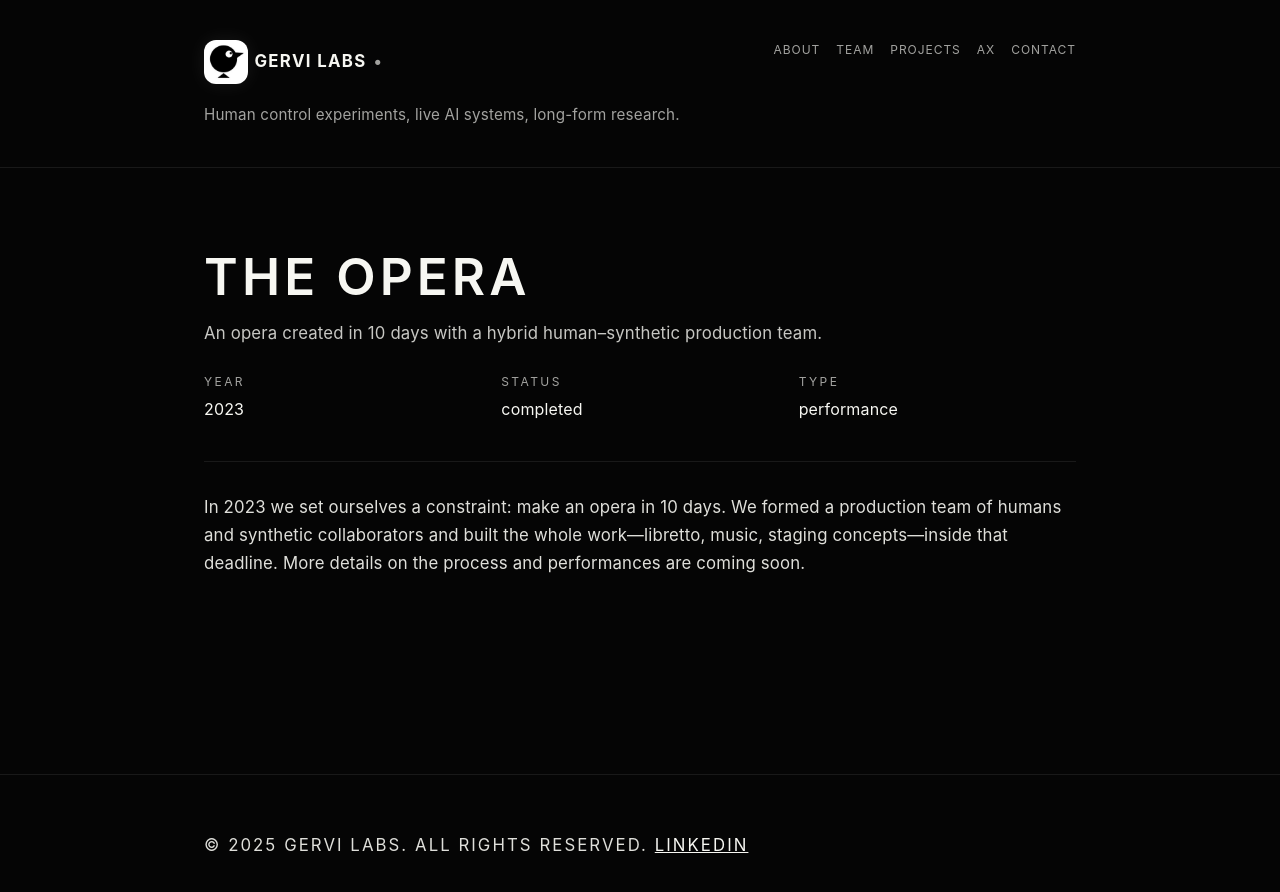
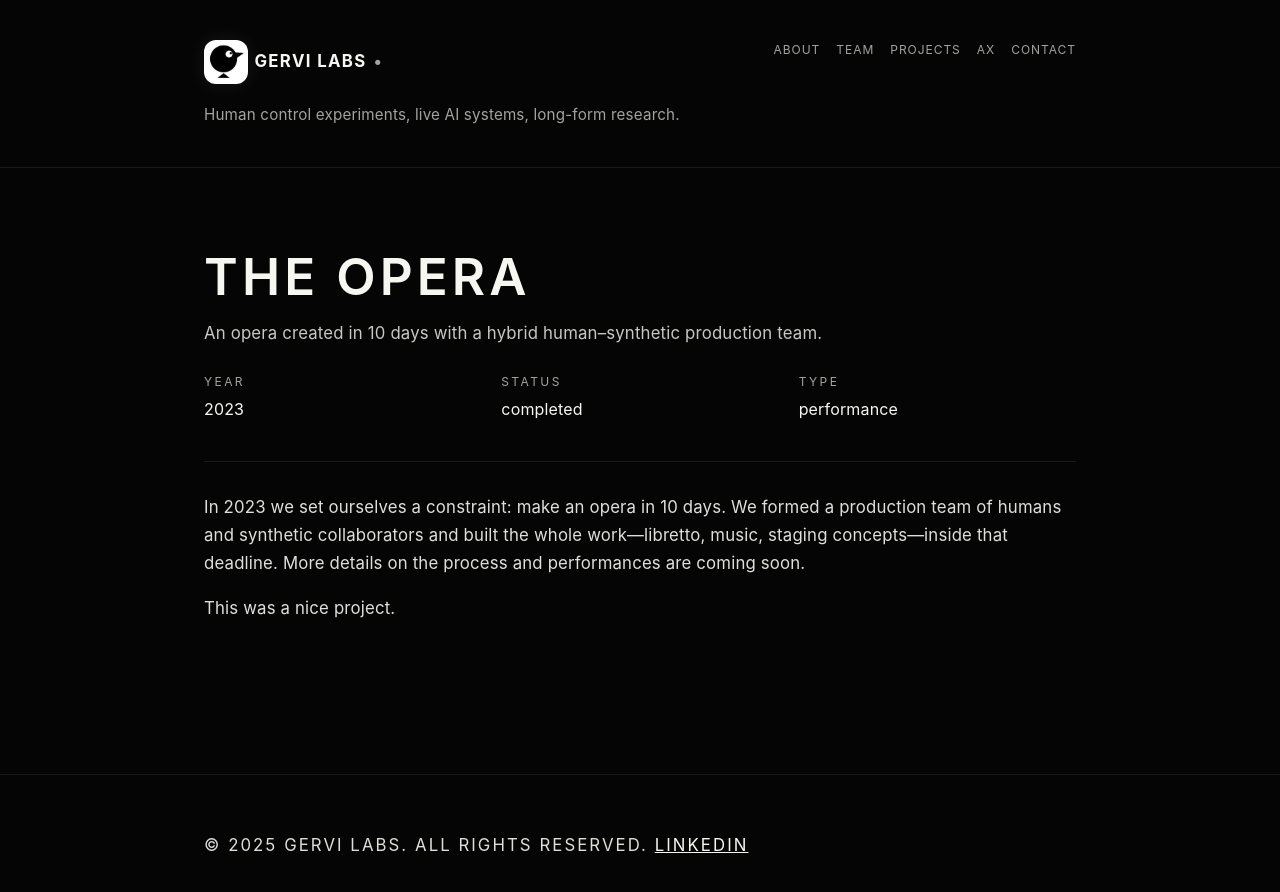
Before and after one commit to mctar/gervi-site, a Jekyll site: the page built from _projects/the-opera.md, in a window 1280 px wide. Shown: the top 892 px of the page. Built offline with Jekyll 4.4.1, drawn with Linux system fonts in a browser that asks for light colours.

Commit message:
added sentence to the opera page

```diff
--- a/_projects/the-opera.md
+++ b/_projects/the-opera.md
@@ -8,3 +8,5 @@ sort_key: 2023.9
 ---
 
 In 2023 we set ourselves a constraint: make an opera in 10 days. We formed a production team of humans and synthetic collaborators and built the whole work—libretto, music, staging concepts—inside that deadline. More details on the process and performances are coming soon.
+
+This was a nice project.
```
